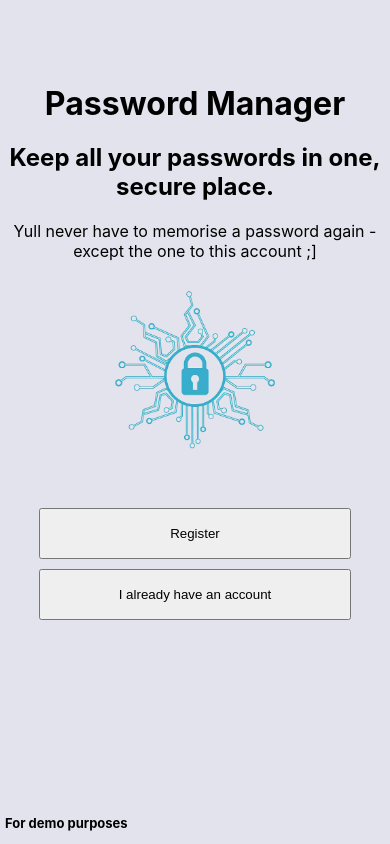
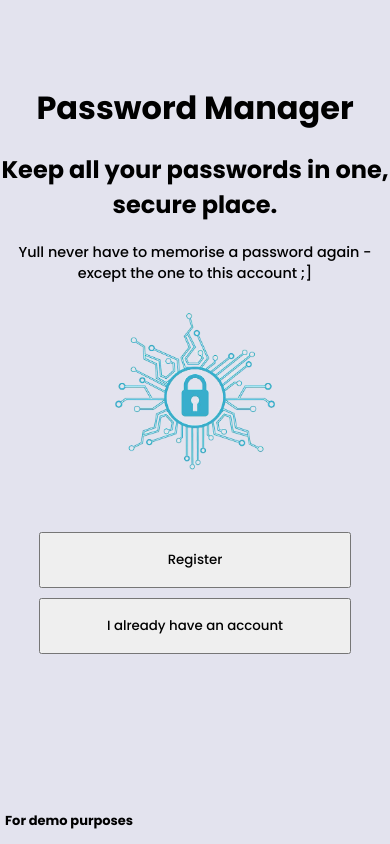
Before and after one commit to tvjones/Password-Tracker, a React (Create React App) app: page / in a window 390 px wide. Built offline with nearby package versions, Linux system fonts and the light colour scheme.

Commit message:
Add files via upload

```diff
--- a/public/index.html
+++ b/public/index.html
@@ -4,40 +4,23 @@
     <meta charset="utf-8" />
     <link rel="icon" href="%PUBLIC_URL%/favicon.ico" />
     <meta name="viewport" content="width=device-width, initial-scale=1" />
+    <link rel="preconnect" href="https://fonts.googleapis.com">
+<link rel="preconnect" href="https://fonts.gstatic.com" crossorigin>
+<link href="https://fonts.googleapis.com/css2?family=Poppins:wght@500;700&display=swap" rel="stylesheet">
     <meta name="theme-color" content="#000000" />
     <meta
       name="description"
       content="Web site created using create-react-app"
     />
     <link rel="apple-touch-icon" href="%PUBLIC_URL%/logo192.png" />
-    <!--
-      manifest.json provides metadata used when your web app is installed on a
-      user's mobile device or desktop. See https://developers.google.com/web/fundamentals/web-app-manifest/
-    -->
+
     <link rel="manifest" href="%PUBLIC_URL%/manifest.json" />
-    <!--
-      Notice the use of %PUBLIC_URL% in the tags above.
-      It will be replaced with the URL of the `public` folder during the build.
-      Only files inside the `public` folder can be referenced from the HTML.
 
-      Unlike "/favicon.ico" or "favicon.ico", "%PUBLIC_URL%/favicon.ico" will
-      work correctly both with client-side routing and a non-root public URL.
-      Learn how to configure a non-root public URL by running `npm run build`.
-    -->
-    <title>React App</title>
+    <title>Password Manager</title>
   </head>
   <body>
     <noscript>You need to enable JavaScript to run this app.</noscript>
     <div id="root"></div>
-    <!--
-      This HTML file is a template.
-      If you open it directly in the browser, you will see an empty page.
 
-      You can add webfonts, meta tags, or analytics to this file.
-      The build step will place the bundled scripts into the <body> tag.
-
-      To begin the development, run `npm start` or `yarn start`.
-      To create a production bundle, use `npm run build` or `yarn build`.
-    -->
   </body>
 </html>
--- a/src/Home.js
+++ b/src/Home.js
@@ -50,8 +50,8 @@
     //console.log(accounts)
     if (
       usernameField.current.value.length !== 0 &&
-      websiteField.current.value !== 0 &&
-      passwordField.current.value !== 0
+      websiteField.current.value.length !== 0 &&
+      passwordField.current.value.length !== 0
     ) {
       writeNewPost(
         uID,
@@ -68,6 +68,9 @@
           setAccounts([...accounts, data[key]]);
         }
       });
+      websiteField.current.value =""
+      usernameField.current.value= ""
+      passwordField.current.value =""
     }
   };
 
@@ -77,11 +80,11 @@
   //const exposedPassword = createRef();
   //const hiddenPassword = createRef();
 
-  const showPassword = (e) => {
+  /*const showPassword = (e) => {
     console.log(e.target);
     e.target.className = "hidden";
   };
-  /*
+
   const hidePassword = () =>{
     hiddenPassword.current.className =
   }
@@ -139,7 +142,7 @@
             >
               <p className="website">{acct["website"]}</p>
               <p className="username">{acct["username"]}</p>
-              <p className="password" onMouseEnter={showPassword}>
+              <p className="password" >
                 {acct["password"]}
               </p>
             </div>
--- a/src/Register.js
+++ b/src/Register.js
@@ -12,9 +12,11 @@
     const email = e.target[0].value;
     const password = e.target[1].value;
 
-    //    (email.length === 0)?setError("Enter a valid email"): setError("")
-    //  (password.length === 0)?setError("Enter a valid password"): setError("")
+      (email.length === 0)?setError("Enter a valid email"): setError("")
+      (password.length === 0)?setError("Enter a valid password"): setError("")
+      console.log(email.length)
 
+      if (email.length !== 0 && password.length !== 0){
         await createUserWithEmailAndPassword(auth, email, password)
         .then((userCredential) => {
           // Signed in
@@ -30,6 +32,8 @@
           setError(errorMessage);
           // ..
         });
+      }
+
   };
 
   return (
--- a/src/index.css
+++ b/src/index.css
@@ -1,8 +1,10 @@
+*{
+  font-family: 'Poppins', sans-serif;
+}
+
 body {
   margin: 0;
-  font-family: -apple-system, BlinkMacSystemFont, "Segoe UI", "Roboto", "Oxygen",
-    "Ubuntu", "Cantarell", "Fira Sans", "Droid Sans", "Helvetica Neue",
-    sans-serif;
+  font-family: 'Poppins', sans-serif;
   -webkit-font-smoothing: antialiased;
   -moz-osx-font-smoothing: grayscale;
 }
@@ -133,6 +135,10 @@
   font-size: 1.5rem;
 }
 
+#homepage{
+  padding-bottom: 2rem;
+}
+
 .account {
   font-size: 1rem;
 }
@@ -162,6 +168,11 @@
 }
 
 @media screen and (max-width: 1000px) {
+
+  p{
+    font-size: 0.9rem;
+  }
+
   .homepage-table,
   .account {
     width: 80%;
@@ -179,7 +190,7 @@
   }
 
   .sign-out {
-    width: 20%;
+    width: 80%;
   }
 
   #login form,
```
Lines whose indentation alone changed are shown as unchanged.
